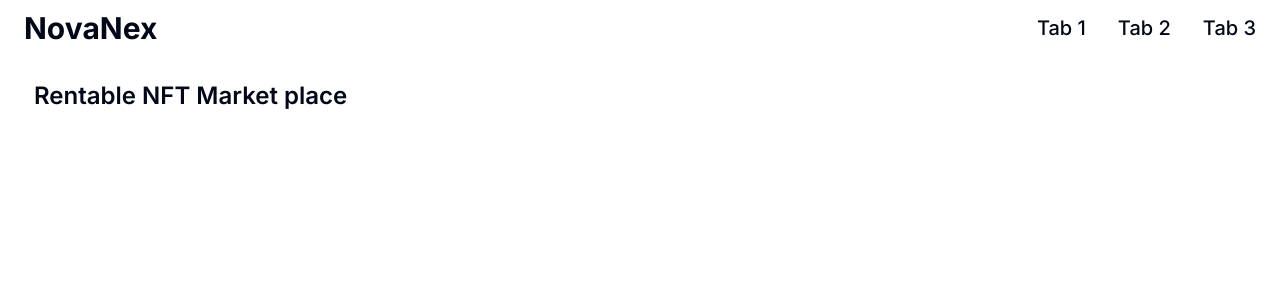
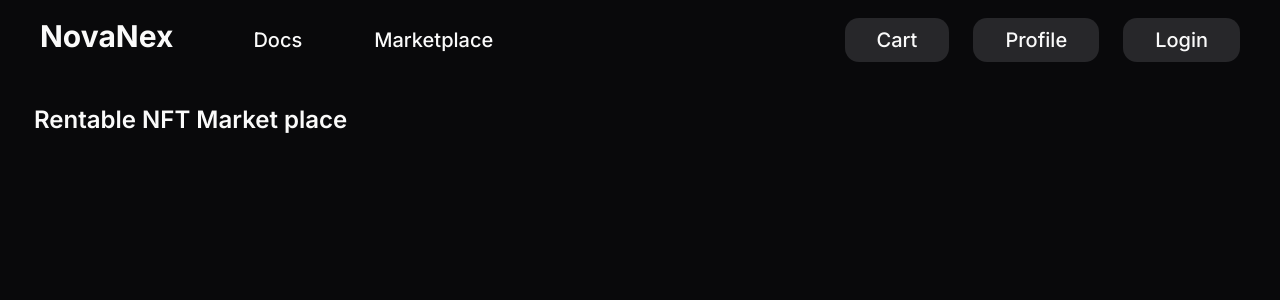
Before and after one commit to NovaNex-Hub/website, a Next.js app: page / in a window 1280 px wide. Shown: the top 300 px of the page. Built offline with nearby package versions, Linux system fonts and the light colour scheme.

Commit message:
feat: add theme and finish navbar
Signed-off-by: Chandaluri Vamsi Krishna <cvamsik99@gmail.com>

```diff
--- a/package.json
+++ b/package.json
@@ -9,14 +9,17 @@
     "lint": "next lint"
   },
   "dependencies": {
+    "@radix-ui/react-slot": "^1.0.2",
     "class-variance-authority": "^0.7.0",
     "clsx": "^2.1.0",
     "lucide-react": "^0.312.0",
     "next": "14.1.0",
+    "next-themes": "^0.2.1",
     "react": "^18",
     "react-dom": "^18",
     "tailwind-merge": "^2.2.0",
-    "tailwindcss-animate": "^1.0.7"
+    "tailwindcss-animate": "^1.0.7",
+    "website": "link:"
   },
   "devDependencies": {
     "@types/node": "^20",
--- a/src/app/globals.css
+++ b/src/app/globals.css
@@ -5,47 +5,47 @@
 @layer base {
   :root {
     --background: 0 0% 100%;
-    --foreground: 222.2 84% 4.9%;
+    --foreground: 240 10% 3.9%;
     --card: 0 0% 100%;
-    --card-foreground: 222.2 84% 4.9%;
+    --card-foreground: 240 10% 3.9%;
     --popover: 0 0% 100%;
-    --popover-foreground: 222.2 84% 4.9%;
-    --primary: 221.2 83.2% 53.3%;
-    --primary-foreground: 210 40% 98%;
-    --secondary: 210 40% 96.1%;
-    --secondary-foreground: 222.2 47.4% 11.2%;
-    --muted: 210 40% 96.1%;
-    --muted-foreground: 215.4 16.3% 46.9%;
-    --accent: 210 40% 96.1%;
-    --accent-foreground: 222.2 47.4% 11.2%;
+    --popover-foreground: 240 10% 3.9%;
+    --primary: 240 5.9% 10%;
+    --primary-foreground: 0 0% 98%;
+    --secondary: 240 4.8% 95.9%;
+    --secondary-foreground: 240 5.9% 10%;
+    --muted: 240 4.8% 95.9%;
+    --muted-foreground: 240 3.8% 46.1%;
+    --accent: 240 4.8% 95.9%;
+    --accent-foreground: 240 5.9% 10%;
     --destructive: 0 84.2% 60.2%;
-    --destructive-foreground: 210 40% 98%;
-    --border: 214.3 31.8% 91.4%;
-    --input: 214.3 31.8% 91.4%;
-    --ring: 221.2 83.2% 53.3%;
-    --radius: 0.5rem;
+    --destructive-foreground: 0 0% 98%;
+    --border: 240 5.9% 90%;
+    --input: 240 5.9% 90%;
+    --ring: 240 5.9% 10%;
+    --radius: 1rem;
   }
 
   .dark {
-    --background: 222.2 84% 4.9%;
-    --foreground: 210 40% 98%;
-    --card: 222.2 84% 4.9%;
-    --card-foreground: 210 40% 98%;
-    --popover: 222.2 84% 4.9%;
-    --popover-foreground: 210 40% 98%;
-    --primary: 217.2 91.2% 59.8%;
-    --primary-foreground: 222.2 47.4% 11.2%;
-    --secondary: 217.2 32.6% 17.5%;
-    --secondary-foreground: 210 40% 98%;
-    --muted: 217.2 32.6% 17.5%;
-    --muted-foreground: 215 20.2% 65.1%;
-    --accent: 217.2 32.6% 17.5%;
-    --accent-foreground: 210 40% 98%;
+    --background: 240 10% 3.9%;
+    --foreground: 0 0% 98%;
+    --card: 240 10% 3.9%;
+    --card-foreground: 0 0% 98%;
+    --popover: 240 10% 3.9%;
+    --popover-foreground: 0 0% 98%;
+    --primary: 0 0% 98%;
+    --primary-foreground: 240 5.9% 10%;
+    --secondary: 240 3.7% 15.9%;
+    --secondary-foreground: 0 0% 98%;
+    --muted: 240 3.7% 15.9%;
+    --muted-foreground: 240 5% 64.9%;
+    --accent: 240 3.7% 15.9%;
+    --accent-foreground: 0 0% 98%;
     --destructive: 0 62.8% 30.6%;
-    --destructive-foreground: 210 40% 98%;
-    --border: 217.2 32.6% 17.5%;
-    --input: 217.2 32.6% 17.5%;
-    --ring: 224.3 76.3% 48%;
+    --destructive-foreground: 0 0% 98%;
+    --border: 240 3.7% 15.9%;
+    --input: 240 3.7% 15.9%;
+    --ring: 240 4.9% 83.9%;
   }
 }
 
--- a/src/app/layout.tsx
+++ b/src/app/layout.tsx
@@ -3,6 +3,7 @@ import { Inter } from "next/font/google";
 import "./globals.css";
 import { cn } from "@/lib/utils";
 import NavBar from "@/components/NavBar";
+import { ThemeProvider } from "@/components/ThemeProvider";
 
 const inter = Inter({ subsets: ["latin"] });
 
@@ -21,10 +22,17 @@ export default function RootLayout({
       <body
         className={cn("relative h-full font-sans antialiased", inter.className)}
       >
-        <main className="relative flex flex-col min-h-screen">
-          <NavBar />
-          <div className="flex-grow flex-1">{children}</div>
-        </main>
+        <ThemeProvider
+          attribute="class"
+          defaultTheme="dark"
+          enableSystem
+          disableTransitionOnChange
+        >
+          <main className="relative flex flex-col min-h-screen">
+            <NavBar />
+            <div className="flex-grow flex-1">{children}</div>
+          </main>
+        </ThemeProvider>
       </body>
     </html>
   );
--- a/src/components/NavBar.tsx
+++ b/src/components/NavBar.tsx
@@ -1,11 +1,29 @@
+import { Button } from "./ui/button";
+
 const NavBar = () => {
-    return <div className="flex h-14 mx-6 items-center justify-between">
-        <div className="font-bold text-3xl">NovaNex</div>
-        <div className="flex gap-8 font-medium text-xl">
-            <div className="hover:text-blue-500">Tab 1</div>
-            <div className="hover:text-blue-500">Tab 2</div>
-            <div className="hover:text-blue-500">Tab 3</div>
-        </div>
+  return (
+    <div className="flex h-20 mx-10 items-center justify-between">
+      <div className="flex gap-2">
+        <div className="font-bold text-3xl mr-10">NovaNex</div>
+        <Button variant="custom1" size="lg" className="text-xl">
+          Docs
+        </Button>
+        <Button variant="custom1" size="lg" className="text-xl">
+          Marketplace
+        </Button>
+      </div>
+      <div className="flex gap-6 font-medium text-xl">
+        <Button variant="secondary" size="lg">
+          Cart
+        </Button>
+        <Button variant="secondary" size="lg">
+          Profile
+        </Button>
+        <Button variant="secondary" size="lg">
+          Login
+        </Button>
+      </div>
     </div>
-}
+  );
+};
 export default NavBar;
--- /dev/null
+++ b/src/components/ThemeProvider.tsx
@@ -0,0 +1,8 @@
+"use client";
+
+import { ThemeProvider as NextThemesProvider } from "next-themes";
+import { type ThemeProviderProps } from "next-themes/dist/types";
+
+export function ThemeProvider({ children, ...props }: ThemeProviderProps) {
+  return <NextThemesProvider {...props}>{children}</NextThemesProvider>;
+}
--- /dev/null
+++ b/src/components/ui/button.tsx
@@ -0,0 +1,57 @@
+import * as React from "react"
+import { Slot } from "@radix-ui/react-slot"
+import { cva, type VariantProps } from "class-variance-authority"
+
+import { cn } from "@/lib/utils"
+
+const buttonVariants = cva(
+  "inline-flex items-center justify-center whitespace-nowrap rounded-md text-md font-medium ring-offset-background transition-colors focus-visible:outline-none focus-visible:ring-2 focus-visible:ring-ring focus-visible:ring-offset-2 disabled:pointer-events-none disabled:opacity-50",
+  {
+    variants: {
+      variant: {
+        default: "bg-primary text-primary-foreground hover:bg-primary/90",
+        destructive:
+          "bg-destructive text-destructive-foreground hover:bg-destructive/90",
+        outline:
+          "border border-input bg-background hover:bg-accent hover:text-accent-foreground",
+        secondary:
+          "bg-secondary text-secondary-foreground hover:bg-secondary/80",
+        ghost: "hover:bg-accent hover:text-accent-foreground",
+        link: "text-primary underline-offset-4 hover:underline",
+        custom1: "text-primary underline-offset-4 hover:text-primary/70",
+      },
+      size: {
+        default: "h-10 px-4 py-2",
+        sm: "h-9 rounded-md px-3",
+        lg: "h-11 rounded-md px-8",
+        icon: "h-10 w-10",
+      },
+    },
+    defaultVariants: {
+      variant: "default",
+      size: "default",
+    },
+  }
+)
+
+export interface ButtonProps
+  extends React.ButtonHTMLAttributes<HTMLButtonElement>,
+    VariantProps<typeof buttonVariants> {
+  asChild?: boolean
+}
+
+const Button = React.forwardRef<HTMLButtonElement, ButtonProps>(
+  ({ className, variant, size, asChild = false, ...props }, ref) => {
+    const Comp = asChild ? Slot : "button"
+    return (
+      <Comp
+        className={cn(buttonVariants({ variant, size, className }))}
+        ref={ref}
+        {...props}
+      />
+    )
+  }
+)
+Button.displayName = "Button"
+
+export { Button, buttonVariants }
```
Also changed, not shown: 1 other file (tests, documents, lock files or other folders).
